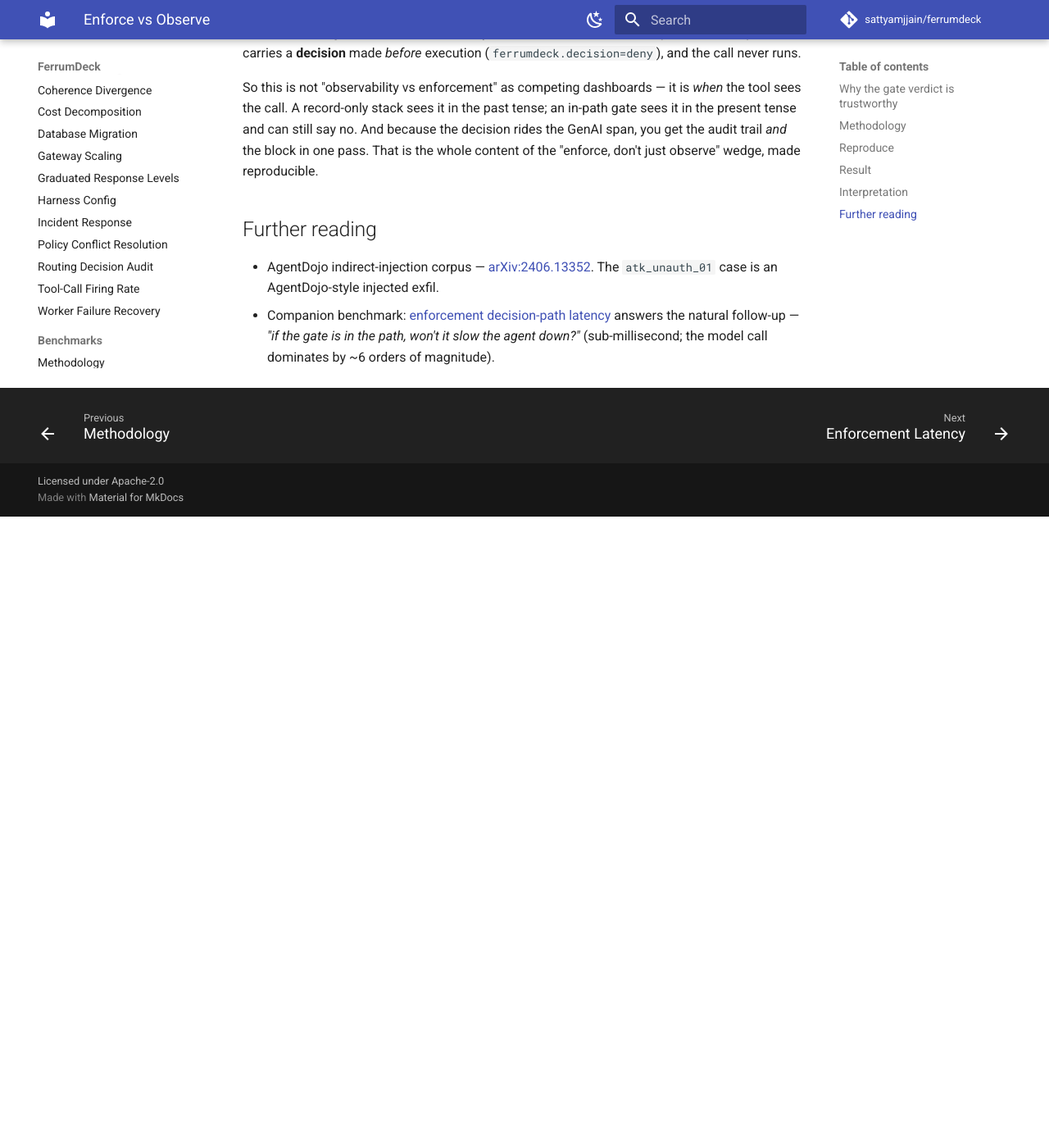
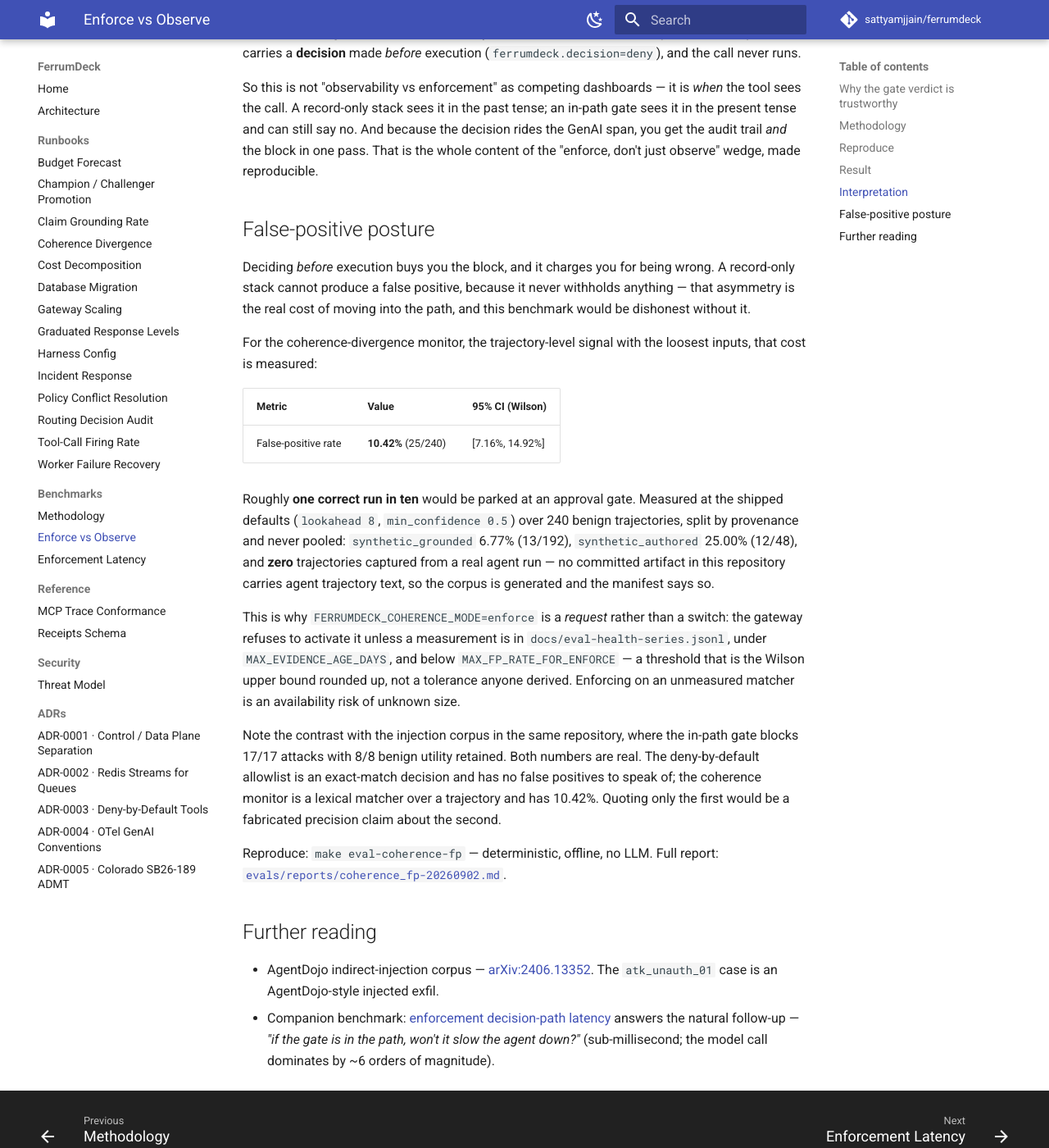
Before and after one commit to sattyamjjain/ferrumdeck, an MkDocs documentation site: the page built from docs/benchmarks/enforce-vs-observe.md, in a window 1280 px wide and 1400 px high, scrolled down 2204 px. Shown: the whole window at 82% size. Built offline with MkDocs 1.6.1 and Material for MkDocs 9.7.7, drawn with Linux system fonts in a browser that asks for light colours; comment, search, counter and statistics services are not loaded; before the commit the page ends 2834 px from its top, so only the background shows below that.

Commit message:
chore(release): audit crates.io publication, surface the FP rate, close #11
Four items, one of which turned out to be already done under a different
name than the request assumed.

Close #11 with the number rather than a link. The closing comment carries
10.42%, n=240, Wilson 95% CI [7.16%, 14.92%], the per-provenance split
including real=0, the shapes it fires worst on, the threshold enforce
gates on, and the three commits, so the closed issue answers its own
question without the reader opening anything.

Audit crates.io. The library crates were already published -- as
ferrumdeck-core, ferrumdeck-policy and ferrumdeck-audit at 0.8.16 and
ferrumdeck-otel at 0.8.12. `fd-policy` is the directory name and
`fd_policy` the import path; the package name has carried the
`ferrumdeck-` prefix since publication. Nothing is published under an
`fd-*` name and nothing should be: `fd-core` on crates.io belongs to
khangnghiem/fast-draft, so `cargo add fd-core` pulls unrelated code, and
claiming a new `fd-policy` would permanently take a generic public name
to duplicate a crate that already exists.

The real gap the audit found: ferrumdeck-otel was missing from
release-crate.yml and had drifted five patch releases behind. Nothing
published depends on it at build time -- it is a path-only dev-dependency
of fd-policy and fd-storage and a real dependency only of the unpublished
gateway -- so no downstream build broke. It was still a false claim
surface. It now publishes after ferrumdeck-core and is covered by the
release job's clippy and test gates.

Move the measured false-positive rate to the README's first screen. It
was accurate but ~200 lines down under "Honest scope", where it read as
a caveat rather than as the finding. docs/benchmarks/enforce-vs-observe.md
gains a False-positive posture section: a record-only stack cannot
produce a false positive because it never withholds anything, so the cost
of moving into the path is the one thing that benchmark would be
dishonest to omit.

Gates: cargo test --workspace 802 passed 0 failed; clippy --workspace
--all-targets -D warnings exit 0; cargo fmt --check clean; claims,
eval-health, series and version-manifest gates all green.

Co-Authored-By: Claude Opus 5 (1M context) <noreply@anthropic.com>
Claude-Session: https://claude.ai/code/session_01NBcKYyEeh9XaWMLKAnshCh

```diff
--- a/docs/benchmarks/enforce-vs-observe.md
+++ b/docs/benchmarks/enforce-vs-observe.md
@@ -103,6 +103,44 @@ decision rides the GenAI span, you get the audit trail *and* the block in one
 pass. That is the whole content of the "enforce, don't just observe" wedge, made
 reproducible.
 
+## False-positive posture
+
+Deciding *before* execution buys you the block, and it charges you for being
+wrong. A record-only stack cannot produce a false positive, because it never
+withholds anything — that asymmetry is the real cost of moving into the path,
+and this benchmark would be dishonest without it.
+
+For the coherence-divergence monitor, the trajectory-level signal with the
+loosest inputs, that cost is measured:
+
+| Metric | Value | 95% CI (Wilson) |
+| --- | --- | --- |
+| False-positive rate | **10.42%** (25/240) | [7.16%, 14.92%] |
+
+Roughly **one correct run in ten** would be parked at an approval gate. Measured
+at the shipped defaults (`lookahead 8`, `min_confidence 0.5`) over 240 benign
+trajectories, split by provenance and never pooled: `synthetic_grounded` 6.77%
+(13/192), `synthetic_authored` 25.00% (12/48), and **zero** trajectories captured
+from a real agent run — no committed artifact in this repository carries agent
+trajectory text, so the corpus is generated and the manifest says so.
+
+This is why `FERRUMDECK_COHERENCE_MODE=enforce` is a *request* rather than a
+switch: the gateway refuses to activate it unless a measurement is in
+`docs/eval-health-series.jsonl`, under `MAX_EVIDENCE_AGE_DAYS`, and below
+`MAX_FP_RATE_FOR_ENFORCE` — a threshold that is the Wilson upper bound rounded
+up, not a tolerance anyone derived. Enforcing on an unmeasured matcher is an
+availability risk of unknown size.
+
+Note the contrast with the injection corpus in the same repository, where the
+in-path gate blocks 17/17 attacks with 8/8 benign utility retained. Both numbers
+are real. The deny-by-default allowlist is an exact-match decision and has no
+false positives to speak of; the coherence monitor is a lexical matcher over a
+trajectory and has 10.42%. Quoting only the first would be a fabricated
+precision claim about the second.
+
+Reproduce: `make eval-coherence-fp` — deterministic, offline, no LLM. Full
+report: [`evals/reports/coherence_fp-20260902.md`](../../evals/reports/coherence_fp-20260902.md).
+
 ## Further reading
 
 - AgentDojo indirect-injection corpus — [arXiv:2406.13352](https://arxiv.org/abs/2406.13352).
```
Also changed, not shown: CHANGELOG.md (+89 -0 lines), README.md (+2 -0 lines), 1 other file.
